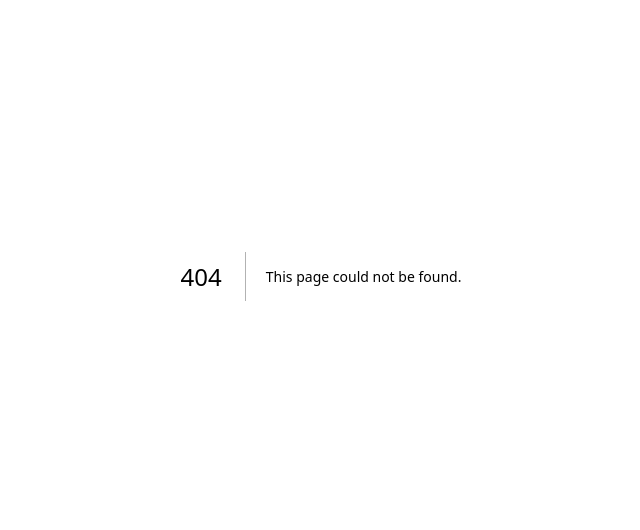
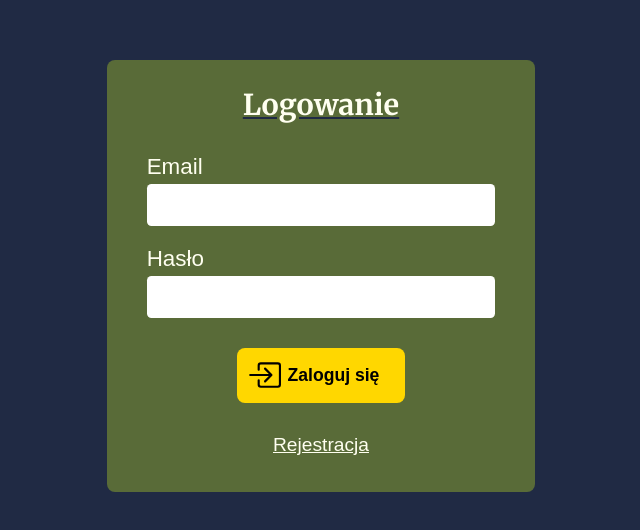
Before and after one commit to oliwierzgorniak/non-sola, a Next.js app: page /pl/login in a window 1280 px wide. Before the commit this address had no page. Shown: the part 124-654 px from the top of the page, without its empty margins (319-959 px from the left). Built offline with nearby package versions, Linux system fonts and the light colour scheme; a web font is replaced by a local one.

Commit message:
login page coded and styled

```diff
--- /dev/null
+++ b/app/pl/login/login.module.css
@@ -0,0 +1,68 @@
+.outerContainer {
+  min-height: 100vh;
+  display: flex;
+  justify-content: center;
+  align-items: center;
+}
+
+.container {
+  background-color: var(--primary-color);
+  border-radius: 0.5em;
+  padding: 1.5em 2.5em 2em 2.5em;
+  display: flex;
+  flex-direction: column;
+  align-items: center;
+}
+
+.container h2 {
+  text-decoration: underline;
+  text-decoration-color: var(--background-color);
+  font-size: 1.8rem;
+  margin-bottom: 0.8em;
+}
+
+.container form,
+.container label {
+  display: flex;
+  flex-direction: column;
+}
+
+.container label {
+  font-size: 1.4rem;
+  margin-bottom: 0.7em;
+  font-weight: 500;
+}
+
+.container input {
+  width: 28ch;
+  padding: 0.2em;
+  border-radius: 0.2em;
+  border: none;
+}
+
+.button {
+  align-items: center;
+  gap: 0.35em;
+  padding: 0.6em 1em;
+  padding-left: 0.6em;
+  background-color: var(--attention-color);
+  font-size: 1.1rem;
+  border: none;
+  border-radius: 0.5rem;
+  font-weight: 700;
+  cursor: pointer;
+  text-decoration: none;
+  color: black;
+  display: flex;
+  width: min-content;
+  white-space: nowrap;
+  padding-right: 3.4em;
+  margin: auto;
+  margin-top: 0.8em;
+  margin-bottom: 1.6em;
+}
+
+.container a {
+  color: var(--text-color);
+  font-size: 1.2rem;
+}
--- /dev/null
+++ b/app/pl/login/page.tsx
@@ -0,0 +1,34 @@
+import Image from "next/image";
+import Link from "next/link";
+import styles from "./login.module.css";
+import { merriweather } from "@/fonts";
+
+export default function Register() {
+  return (
+    <main className={styles.outerContainer}>
+      <article className={styles.container}>
+        <h2 className={merriweather.className}>Logowanie</h2>
+        <form action="">
+          <label htmlFor="email">
+            Email
+            <input id="email" type="email" />
+          </label>
+          <label htmlFor="password">
+            Hasło
+            <input id="password" type="password" />
+          </label>
+          <button className={styles.button}>
+            <Image
+              width={34}
+              height={34}
+              src={"/login.svg"}
+              alt="ikonka logowania"
+            />
+            Zaloguj się
+          </button>
+        </form>
+        <Link href="/pl/register">Rejestracja</Link>
+      </article>
+    </main>
+  );
+}
--- a/components/home/hero/hero.module.css
+++ b/components/home/hero/hero.module.css
@@ -2,7 +2,7 @@
   display: flex;
   margin-top: 5em;
   padding: 0 var(--horizontal-padding);
-  align-items: end;
+  align-items: flex-end;
 }
 
 .textContainer {
```
Also changed, not shown: public/login.svg (added).
